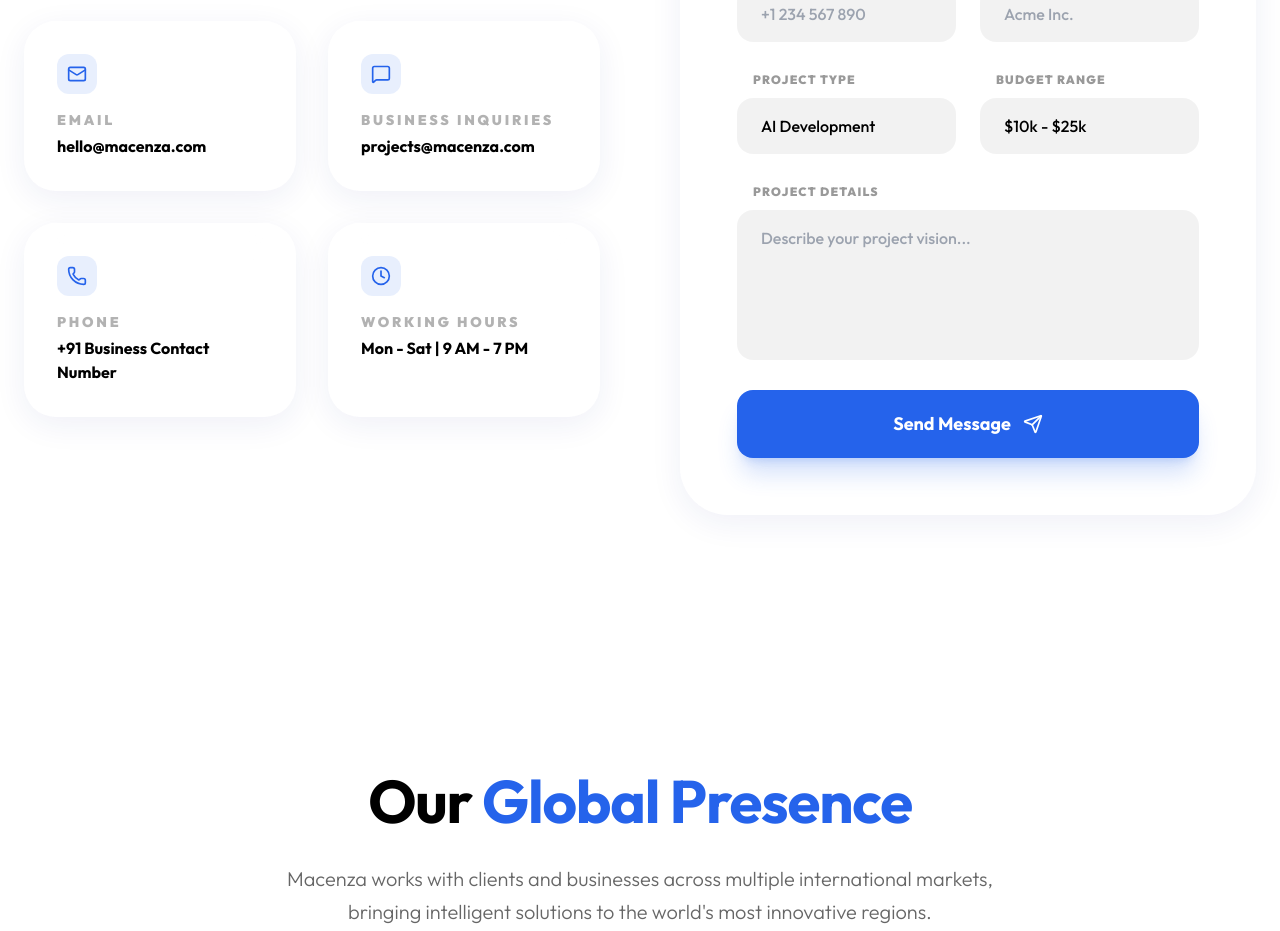
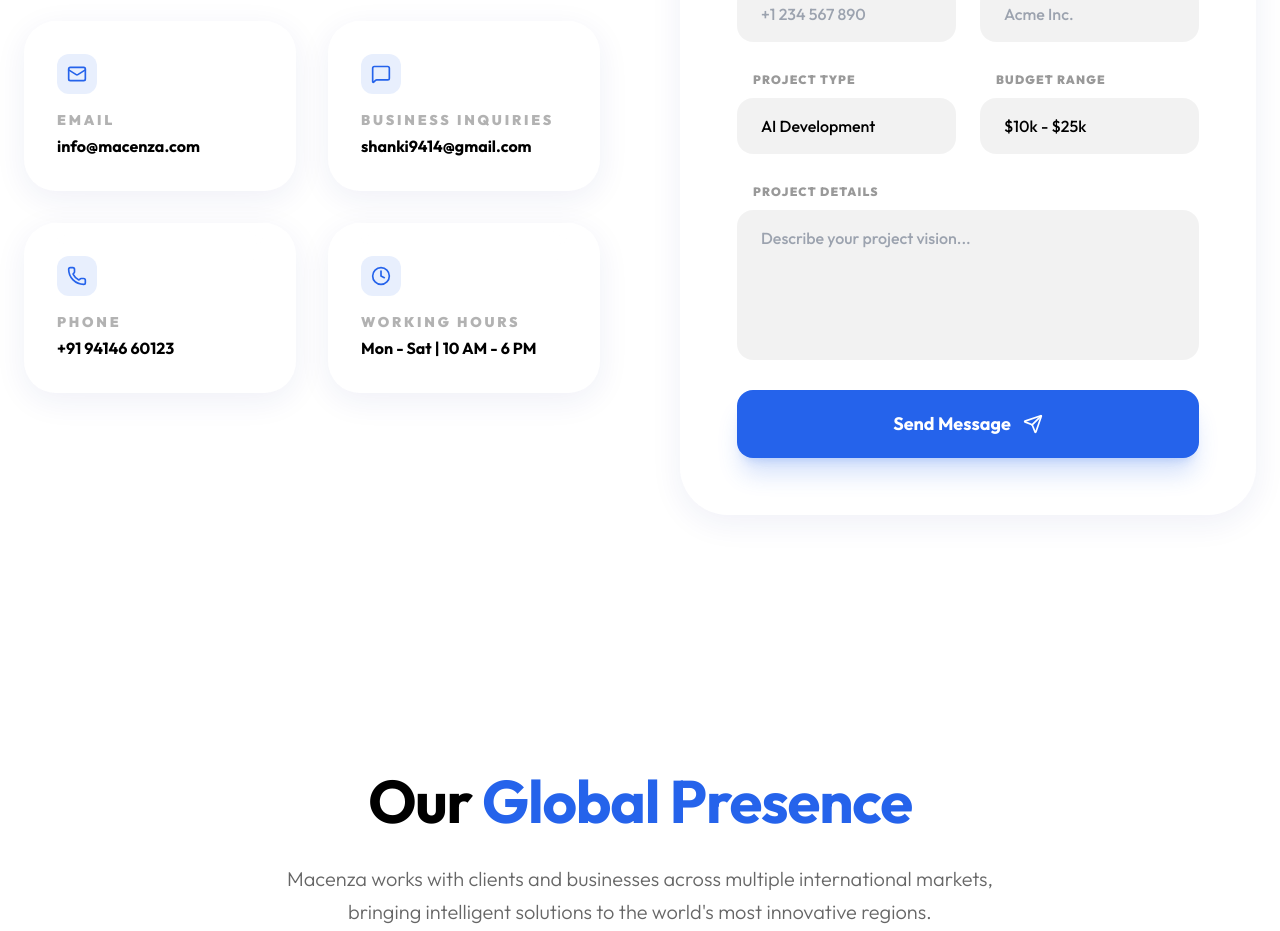
Before and after one commit to macenza/macenza-other, a React (Vite) app: page /contact in a window 1280 px wide. Shown: the part 1067-1998 px from the top of the page. Built offline with nearby package versions, Linux system fonts and the light colour scheme.

Commit message:
fix contact page info text

```diff
--- a/src/pages/Contact.jsx
+++ b/src/pages/Contact.jsx
@@ -13,10 +13,10 @@ import { Link } from 'react-router-dom';
 gsap.registerPlugin(ScrollTrigger);
 
 const contactInfo = [
-  { title: "Email", value: "hello@macenza.com", icon: <Mail /> },
-  { title: "Business Inquiries", value: "projects@macenza.com", icon: <MessageSquare /> },
-  { title: "Phone", value: "+91 Business Contact Number", icon: <Phone /> },
-  { title: "Working Hours", value: "Mon - Sat | 9 AM - 7 PM", icon: <Clock /> }
+  { title: "Email", value: "info@macenza.com", icon: <Mail /> },
+  { title: "Business Inquiries", value: "shanki9414@gmail.com", icon: <MessageSquare /> },
+  { title: "Phone", value: "+91 94146 60123", icon: <Phone /> },
+  { title: "Working Hours", value: "Mon - Sat | 10 AM - 6 PM", icon: <Clock /> }
 ];
 
 const countries = [
```
